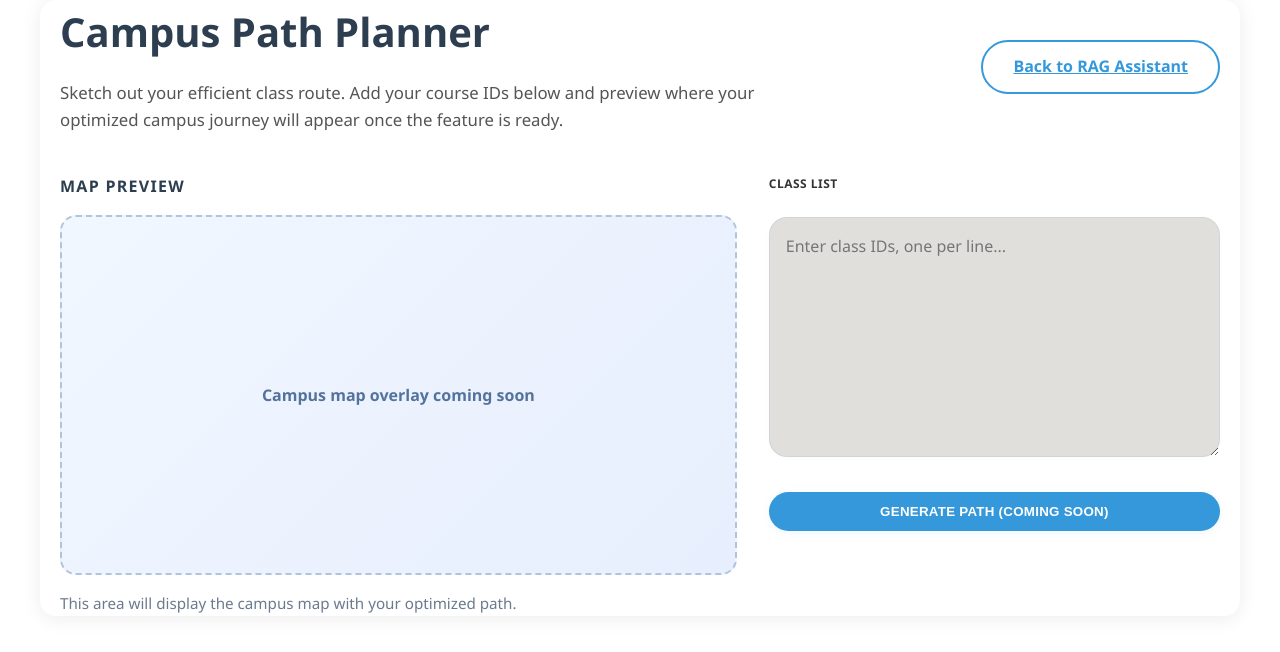
After one commit to radishronin/CSCI4-598A-A-project1, a Flask app: page /planner in a window 1280 px wide. The commit adds this page. Shown: the top 652 px of the page. Run offline with Flask 3, Linux system fonts and the light colour scheme.

Commit message:
Add campus path planner template and navigation

```diff
--- a/app.py
+++ b/app.py
@@ -168,6 +168,12 @@ def homepage():
 def index():
     """ Render the index.html template """
     return render_template("index.html")
+
+
+@app.route("/planner")
+def planner():
+    """ Render the planner.html template """
+    return render_template("planner.html")
 
 def _message_to_text(msg) -> str:
     """Extract plain text from message content which can be a str or list of parts."""
--- a/static/styles.css
+++ b/static/styles.css
@@ -92,6 +92,18 @@ button, .btn {
   cursor: pointer;
   transition: all 0.3s ease;
   box-shadow: 0 2px 10px rgba(52, 152, 219, 0.08);
+}
+
+.btn.secondary {
+  background: transparent;
+  color: #3498db;
+  border: 2px solid #3498db;
+  box-shadow: none;
+}
+
+.btn.secondary:hover {
+  background: rgba(52, 152, 219, 0.1);
+  color: #2980b9;
 }
 
 button:hover, .btn:hover {
@@ -402,6 +414,95 @@ button:focus-visible {
   outline-offset: 4px;
 }
 
+.page-links {
+  margin-top: 1.5rem;
+}
+
+.planner-container {
+  padding-top: 3rem;
+  padding-bottom: 3rem;
+}
+
+.planner-header {
+  display: flex;
+  flex-direction: column;
+  gap: 1.5rem;
+  margin-bottom: 2.5rem;
+}
+
+@media (min-width: 768px) {
+  .planner-header {
+    flex-direction: row;
+    align-items: center;
+    justify-content: space-between;
+  }
+}
+
+.planner-title-group {
+  max-width: 720px;
+}
+
+.planner-intro {
+  color: #555;
+  font-size: 1.05rem;
+  line-height: 1.6;
+}
+
+.planner-grid {
+  display: grid;
+  gap: 2rem;
+}
+
+@media (min-width: 992px) {
+  .planner-grid {
+    grid-template-columns: 3fr 2fr;
+    align-items: start;
+  }
+}
+
+.planner-map {
+  display: flex;
+  flex-direction: column;
+  gap: 1rem;
+}
+
+.planner-section-label {
+  font-weight: 700;
+  letter-spacing: 0.08em;
+  text-transform: uppercase;
+  color: #2c3e50;
+}
+
+.map-placeholder {
+  min-height: 360px;
+  border: 2px dashed #b0c4de;
+  border-radius: 16px;
+  background: linear-gradient(135deg, rgba(231, 242, 255, 0.6), rgba(215, 227, 252, 0.6));
+  display: flex;
+  align-items: center;
+  justify-content: center;
+  color: #54739c;
+  font-weight: 600;
+  text-align: center;
+  padding: 1.5rem;
+}
+
+.planner-caption {
+  color: #6b7a8f;
+  font-size: 0.95rem;
+}
+
+.planner-form {
+  display: flex;
+  flex-direction: column;
+  gap: 1rem;
+}
+
+.planner-form textarea {
+  min-height: 240px;
+  resize: vertical;
+}
+
 .output-box {
   border-radius: 20px;
   border: 1px solid rgba(148, 163, 184, 0.18);
--- /dev/null
+++ b/templates/planner.html
@@ -0,0 +1,38 @@
+<!DOCTYPE html>
+<html lang="en">
+<head>
+  <meta charset="UTF-8" />
+  <meta name="viewport" content="width=device-width, initial-scale=1.0" />
+  <title>Campus Path Planner</title>
+  <link rel="stylesheet" href="{{ url_for('static', filename='styles.css') }}">
+</head>
+<body>
+  <main class="container planner-container" role="main">
+    <header class="planner-header">
+      <div class="planner-title-group">
+        <h1>Campus Path Planner</h1>
+        <p class="planner-intro">
+          Sketch out your efficient class route. Add your course IDs below and preview where your optimized
+          campus journey will appear once the feature is ready.
+        </p>
+      </div>
+      <a class="btn secondary" href="{{ url_for('index') }}">Back to RAG Assistant</a>
+    </header>
+
+    <section class="planner-grid" aria-labelledby="planner-map-label">
+      <div class="planner-map" role="img" aria-labelledby="planner-map-label planner-map-caption">
+        <p id="planner-map-label" class="planner-section-label">Map Preview</p>
+        <div class="map-placeholder">
+          <span>Campus map overlay coming soon</span>
+        </div>
+        <p id="planner-map-caption" class="planner-caption">This area will display the campus map with your optimized path.</p>
+      </div>
+      <form class="planner-form" aria-labelledby="planner-input-label">
+        <label id="planner-input-label" for="planner-class-input">Class List</label>
+        <textarea id="planner-class-input" name="class-list" placeholder="Enter class IDs, one per line..."></textarea>
+        <button type="button" class="btn" disabled aria-disabled="true">Generate Path (coming soon)</button>
+      </form>
+    </section>
+  </main>
+</body>
+</html>
```
Also changed, not shown: templates/index.html (+6 -1 lines).
